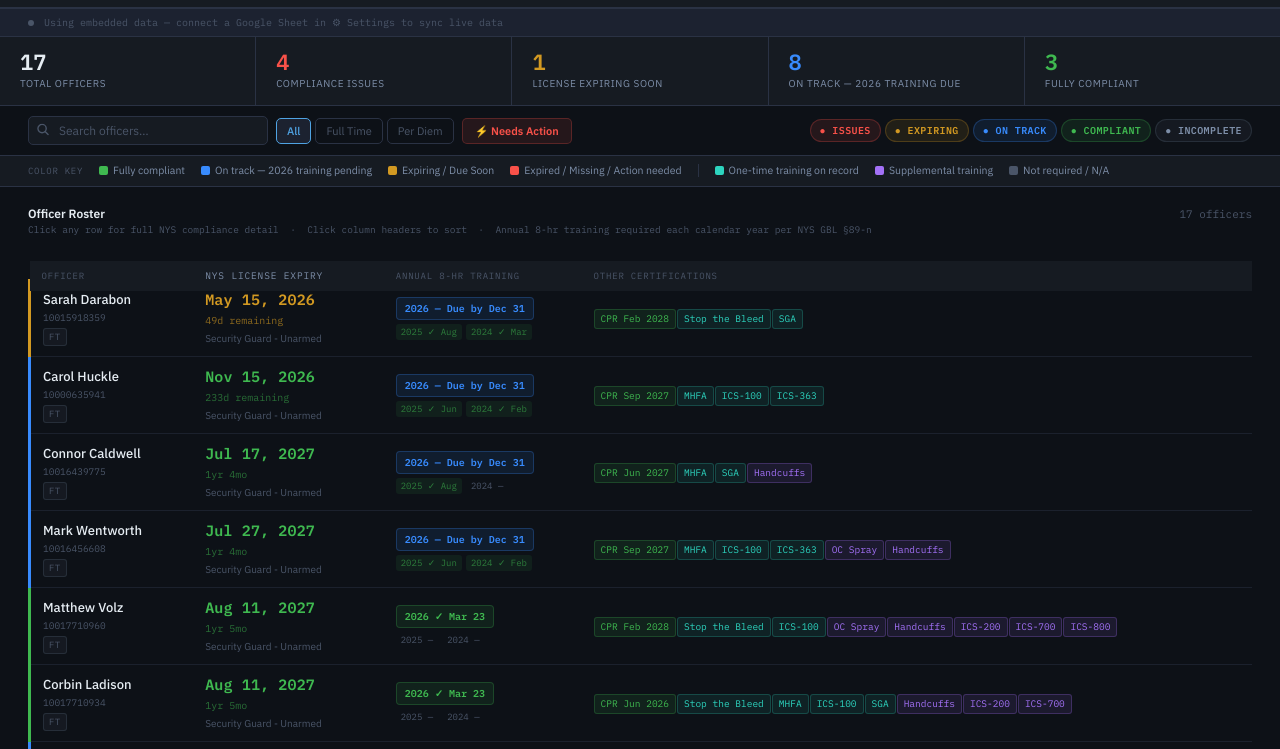
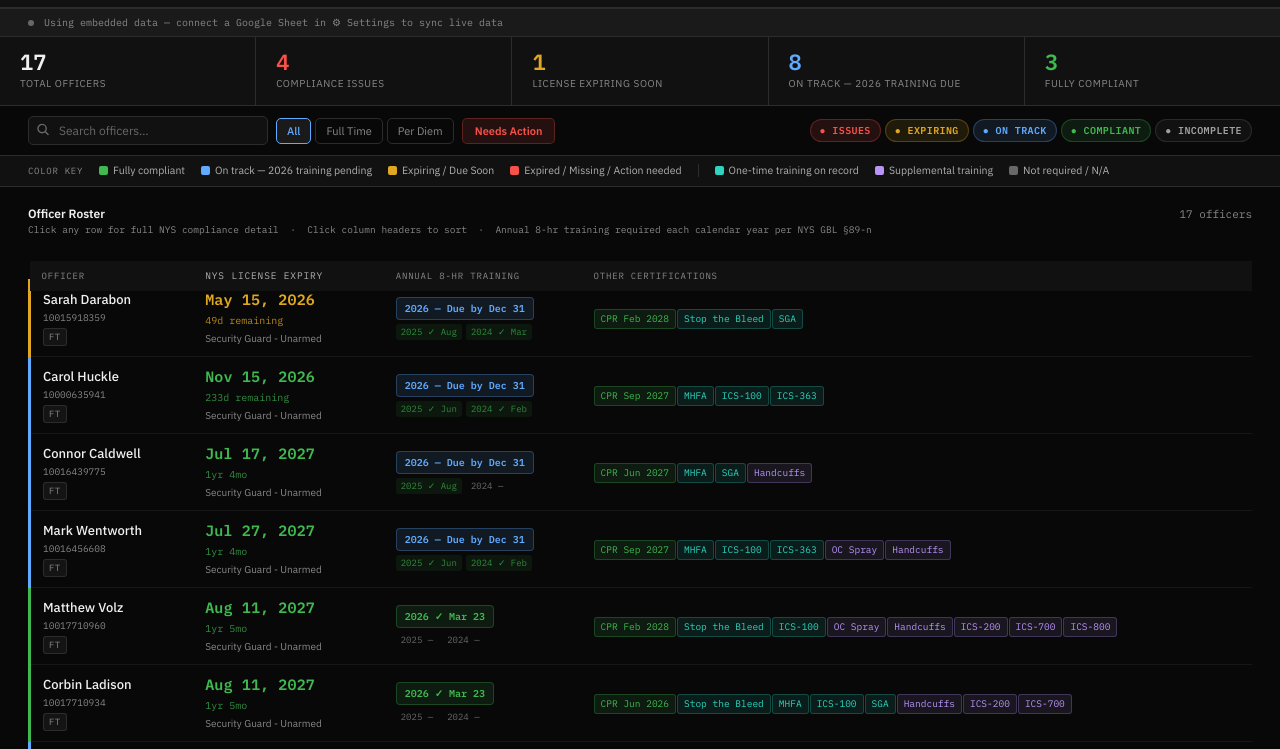
Before and after one commit to jmeyers-51/Certification-Tracker, a plain HTML site: page index.html in a window 1280 px wide. Shown: the part 48-797 px from the top of the page. Drawn offline with Linux system fonts and the light colour scheme.

Commit message:
Update index.html

```diff
--- a/index.html
+++ b/index.html
@@ -7,15 +7,15 @@
 <link href="https://fonts.googleapis.com/css2?family=IBM+Plex+Mono:wght@400;600&family=IBM+Plex+Sans:wght@300;400;500;600&display=swap" rel="stylesheet">
 <style>
   :root {
-    --bg: #0d1117; --surface: #161b22; --surface2: #1c2230; --border: #2a3244;
-    --text: #e6edf3; --text-muted: #7d8ea8; --text-dim: #4a5568; --accent: #4fa3e3;
-    --green: #3fb950; --green-bg: rgba(63,185,80,0.10); --green-border: rgba(63,185,80,0.25);
-    --amber: #d29922; --amber-bg: rgba(210,153,34,0.10); --amber-border: rgba(210,153,34,0.25);
-    --red: #f85149;   --red-bg: rgba(248,81,73,0.10);   --red-border: rgba(248,81,73,0.25);
-    --blue: #388bfd;  --blue-bg: rgba(56,139,253,0.10);  --blue-border: rgba(56,139,253,0.25);
-    --teal: #2dd4bf;  --teal-bg: rgba(45,212,191,0.09);  --teal-border: rgba(45,212,191,0.22);
-    --purple: #a371f7; --purple-bg: rgba(163,113,247,0.10); --purple-border: rgba(163,113,247,0.25);
-    --gray-bg: rgba(125,142,168,0.07); --gray-border: rgba(125,142,168,0.18);
+    --bg: #080808; --surface: #111111; --surface2: #1a1a1a; --border: #2c2c2c;
+    --text: #f0f0f0; --text-muted: #a0a0a0; --text-dim: #686868; --accent: #60aaff;
+    --green: #3fb950; --green-bg: rgba(63,185,80,0.11); --green-border: rgba(63,185,80,0.28);
+    --amber: #e0a820; --amber-bg: rgba(224,168,32,0.11); --amber-border: rgba(224,168,32,0.28);
+    --red: #f85149;   --red-bg: rgba(248,81,73,0.11);   --red-border: rgba(248,81,73,0.28);
+    --blue: #60aaff;  --blue-bg: rgba(96,170,255,0.11);  --blue-border: rgba(96,170,255,0.28);
+    --teal: #2dd4bf;  --teal-bg: rgba(45,212,191,0.10);  --teal-border: rgba(45,212,191,0.25);
+    --purple: #b794f6; --purple-bg: rgba(183,148,246,0.10); --purple-border: rgba(183,148,246,0.26);
+    --gray-bg: rgba(255,255,255,0.04); --gray-border: rgba(255,255,255,0.10);
     --mono: 'IBM Plex Mono', monospace; --sans: 'IBM Plex Sans', sans-serif;
   }
   * { box-sizing: border-box; margin: 0; padding: 0; }
@@ -26,10 +26,10 @@
   .header-left { display: flex; align-items: center; gap: 12px; }
   .shield-icon { width: 30px; height: 30px; background: var(--accent); border-radius: 6px; display: flex; align-items: center; justify-content: center; flex-shrink: 0; }
   .site-title { font-size: 14px; font-weight: 600; }
-  .site-sub { font-family: var(--mono); font-size: 9.5px; color: var(--text-muted); letter-spacing: 0.08em; text-transform: uppercase; }
+  .site-sub { font-family: var(--mono); font-size: 9.5px; color: #888888; letter-spacing: 0.08em; text-transform: uppercase; }
   .header-right { display: flex; align-items: center; gap: 10px; }
-  #sync-status { font-family: var(--mono); font-size: 10px; color: var(--text-dim); }
-  .icon-btn { background: none; border: 1px solid var(--border); color: var(--text-muted); padding: 5px 11px; border-radius: 5px; cursor: pointer; font-family: var(--sans); font-size: 12px; display: flex; align-items: center; gap: 5px; transition: all 0.15s; white-space: nowrap; }
+  #sync-status { font-family: var(--mono); font-size: 10px; color: #686868; }
+  .icon-btn { background: none; border: 1px solid var(--border); color: #a0a0a0; padding: 5px 11px; border-radius: 5px; cursor: pointer; font-family: var(--sans); font-size: 12px; display: flex; align-items: center; gap: 5px; transition: all 0.15s; white-space: nowrap; }
   .icon-btn:hover { border-color: var(--accent); color: var(--text); }
   .icon-btn.spinning svg { animation: spin 1s linear infinite; }
   @keyframes spin { to { transform: rotate(360deg); } }
@@ -39,16 +39,16 @@
   .config-bar.open { max-height: 140px; padding: 14px 28px; }
   .config-section { display: flex; flex-direction: column; gap: 10px; }
   .config-row { display: flex; align-items: center; gap: 16px; flex-wrap: wrap; }
-  .config-label { font-family: var(--mono); font-size: 10px; color: var(--text-muted); text-transform: uppercase; letter-spacing: 0.08em; white-space: nowrap; min-width: 110px; }
+  .config-label { font-family: var(--mono); font-size: 10px; color: #a0a0a0; text-transform: uppercase; letter-spacing: 0.08em; white-space: nowrap; min-width: 110px; }
   .sheet-input { background: var(--surface); border: 1px solid var(--border); color: var(--text); padding: 5px 10px; border-radius: 4px; font-family: var(--mono); font-size: 11px; width: 340px; }
   .sheet-input:focus { outline: none; border-color: var(--accent); }
-  .sheet-input::placeholder { color: var(--text-dim); }
-  .sheet-hint { font-size: 10px; color: var(--text-dim); font-family: var(--mono); }
+  .sheet-input::placeholder { color: #686868; }
+  .sheet-hint { font-size: 10px; color: #686868; font-family: var(--mono); }
   .threshold-group { display: flex; align-items: center; gap: 10px; }
   .threshold-item { display: flex; align-items: center; gap: 5px; }
   .dot { width: 8px; height: 8px; border-radius: 50%; flex-shrink: 0; }
   .dot.red { background: var(--red); } .dot.amber { background: var(--amber); }
-  .threshold-item label { font-size: 11px; color: var(--text-muted); }
+  .threshold-item label { font-size: 11px; color: #a0a0a0; }
   .threshold-item input[type=number] { background: var(--surface); border: 1px solid var(--border); color: var(--text); width: 54px; padding: 3px 6px; border-radius: 4px; font-family: var(--mono); font-size: 11px; text-align: center; }
   .threshold-item input[type=number]:focus { outline: none; border-color: var(--accent); }
   .apply-btn { background: var(--accent); color: #0d1117; border: none; padding: 5px 12px; border-radius: 4px; font-size: 11px; font-weight: 600; cursor: pointer; white-space: nowrap; }
@@ -66,7 +66,7 @@
   .stat-card.clickable { cursor: pointer; transition: background 0.12s; }
   .stat-card.clickable:hover { background: var(--surface2); }
   .stat-num { font-family: var(--mono); font-size: 22px; font-weight: 600; line-height: 1; }
-  .stat-label { font-size: 10px; color: var(--text-muted); text-transform: uppercase; letter-spacing: 0.06em; margin-top: 3px; }
+  .stat-label { font-size: 10px; color: #888888; text-transform: uppercase; letter-spacing: 0.06em; margin-top: 3px; }
   .stat-card.red   .stat-num { color: var(--red); }
   .stat-card.amber .stat-num { color: var(--amber); }
   .stat-card.blue  .stat-num { color: var(--blue); }
@@ -77,10 +77,10 @@
   .search-wrap { position: relative; flex: 1; min-width: 160px; max-width: 240px; }
   .search-wrap input { background: var(--surface); border: 1px solid var(--border); color: var(--text); padding: 6px 10px 6px 30px; border-radius: 5px; font-family: var(--sans); font-size: 12px; width: 100%; }
   .search-wrap input:focus { outline: none; border-color: var(--accent); }
-  .search-wrap input::placeholder { color: var(--text-dim); }
+  .search-wrap input::placeholder { color: #686868; }
   .search-icon { position: absolute; left: 9px; top: 50%; transform: translateY(-50%); color: var(--text-dim); pointer-events: none; }
   .filter-btns { display: flex; gap: 4px; }
-  .filter-btn { background: none; border: 1px solid var(--border); color: var(--text-dim); padding: 5px 10px; border-radius: 5px; cursor: pointer; font-size: 11px; font-family: var(--sans); transition: all 0.12s; white-space: nowrap; }
+  .filter-btn { background: none; border: 1px solid var(--border); color: #888888; padding: 5px 10px; border-radius: 5px; cursor: pointer; font-size: 11px; font-family: var(--sans); transition: all 0.12s; white-space: nowrap; }
   .filter-btn:hover { border-color: var(--accent); color: var(--text); }
   .filter-btn.active { background: var(--surface2); border-color: var(--accent); color: var(--accent); font-weight: 500; }
 
@@ -97,32 +97,32 @@
   .status-badge-btn.blue  { background: var(--blue-bg);  border-color: var(--blue-border);  color: var(--blue); }
   .status-badge-btn.green { background: var(--green-bg); border-color: var(--green-border); color: var(--green); }
   .status-badge-btn.gray  { background: var(--gray-bg);  border-color: var(--gray-border);  color: var(--text-muted); }
-  .settings-btn { background: none; border: 1px solid var(--border); color: var(--text-dim); width: 30px; height: 30px; border-radius: 5px; cursor: pointer; font-size: 14px; display: flex; align-items: center; justify-content: center; transition: all 0.12s; }
+  .settings-btn { background: none; border: 1px solid var(--border); color: #888888; width: 30px; height: 30px; border-radius: 5px; cursor: pointer; font-size: 14px; display: flex; align-items: center; justify-content: center; transition: all 0.12s; }
   .settings-btn:hover { border-color: var(--accent); color: var(--accent); }
 
   /* LEGEND */
   .legend-strip { padding: 7px 28px; background: var(--surface); border-bottom: 1px solid var(--border); display: flex; align-items: center; gap: 16px; flex-wrap: wrap; }
-  .legend-label { font-family: var(--mono); font-size: 9px; color: var(--text-dim); text-transform: uppercase; letter-spacing: 0.08em; flex-shrink: 0; }
+  .legend-label { font-family: var(--mono); font-size: 9px; color: #888888; text-transform: uppercase; letter-spacing: 0.08em; flex-shrink: 0; }
   .legend-group { display: flex; align-items: center; gap: 5px; }
   .ls { width: 9px; height: 9px; border-radius: 2px; flex-shrink: 0; }
   .ls.green { background: var(--green); } .ls.amber { background: var(--amber); }
   .ls.red   { background: var(--red); }   .ls.blue  { background: var(--blue); }
-  .ls.teal  { background: var(--teal); }  .ls.purple { background: var(--purple); } .ls.gray { background: #4a5568; }
-  .legend-text { font-size: 10.5px; color: var(--text-muted); }
+  .ls.teal  { background: var(--teal); }  .ls.purple { background: var(--purple); } .ls.gray { background: #686868; }
+  .legend-text { font-size: 10.5px; color: #b0b0b0; }
   .legend-sep { width: 1px; height: 13px; background: var(--border); }
 
   /* TABLE */
   .main-content { padding: 18px 28px 0; overflow-x: auto; }
   .section-header { display: flex; align-items: baseline; justify-content: space-between; margin-bottom: 12px; gap: 12px; }
   .section-title { font-size: 12px; font-weight: 600; color: var(--text); }
-  .section-sub   { font-family: var(--mono); font-size: 9.5px; color: var(--text-dim); }
-  .officer-count { font-family: var(--mono); font-size: 11px; color: var(--text-dim); white-space: nowrap; }
+  .section-sub   { font-family: var(--mono); font-size: 9.5px; color: #888888; }
+  .officer-count { font-family: var(--mono); font-size: 11px; color: #888888; white-space: nowrap; }
 
   table { width: 100%; border-collapse: collapse; min-width: 760px; }
   thead th {
     background: var(--surface); border-bottom: 1px solid var(--border);
     padding: 8px 12px; text-align: left; font-family: var(--mono); font-size: 9px;
-    color: var(--text-dim); text-transform: uppercase; letter-spacing: 0.09em;
+    color: #888888; text-transform: uppercase; letter-spacing: 0.09em;
     font-weight: 400; white-space: nowrap; position: sticky; top: 56px; z-index: 10;
     user-select: none;
   }
@@ -130,17 +130,17 @@
   thead th.sortable:hover { color: var(--text-muted); background: var(--surface2); }
   thead th.sort-asc::after  { content: ' ↑'; color: var(--accent); }
   thead th.sort-desc::after { content: ' ↓'; color: var(--accent); }
-  thead th.primary-col { color: var(--text-muted); font-size: 9.5px; }
+  thead th.primary-col { color: #b0b0b0; font-size: 9.5px; }
 
-  tbody tr { border-bottom: 1px solid rgba(42,50,68,0.5); transition: background 0.1s; cursor: pointer; }
-  tbody tr:hover { background: rgba(28,34,48,0.8); }
+  tbody tr { border-bottom: 1px solid rgba(255,255,255,0.06); transition: background 0.1s; cursor: pointer; }
+  tbody tr:hover { background: rgba(255,255,255,0.04); }
   tbody tr.hidden { display: none; }
   td { padding: 10px 12px; vertical-align: middle; }
 
   /* OFFICER CELL */
   .officer-name { font-size: 13px; font-weight: 500; }
-  .officer-id   { font-family: var(--mono); font-size: 9.5px; color: var(--text-dim); margin-top: 1px; }
-  .group-pill { display: inline-block; font-size: 9px; font-family: var(--mono); padding: 1px 5px; border-radius: 3px; margin-top: 2px; text-transform: uppercase; letter-spacing: 0.05em; background: var(--gray-bg); color: var(--text-dim); border: 1px solid var(--gray-border); }
+  .officer-id   { font-family: var(--mono); font-size: 9.5px; color: #888888; margin-top: 1px; }
+  .group-pill { display: inline-block; font-size: 9px; font-family: var(--mono); padding: 1px 5px; border-radius: 3px; margin-top: 2px; text-transform: uppercase; letter-spacing: 0.05em; background: rgba(255,255,255,0.05); color: #888888; border: 1px solid rgba(255,255,255,0.10); }
 
   /* LICENSE CELL */
   .lic-cell { min-width: 155px; }
@@ -148,9 +148,9 @@
   .lic-date.green { color: var(--green); } .lic-date.amber { color: var(--amber); }
   .lic-date.red   { color: var(--red); }   .lic-date.gray  { color: var(--text-dim); }
   .lic-remaining { font-family: var(--mono); font-size: 10px; margin-top: 2px; }
-  .lic-remaining.green { color: rgba(63,185,80,0.55); }  .lic-remaining.amber { color: rgba(210,153,34,0.65); }
-  .lic-remaining.red   { color: rgba(248,81,73,0.65); }  .lic-remaining.gray  { color: var(--text-dim); }
-  .lic-type { font-size: 10px; color: var(--text-dim); margin-top: 3px; white-space: nowrap; overflow: hidden; text-overflow: ellipsis; max-width: 165px; }
+  .lic-remaining.green { color: rgba(63,185,80,0.75); }  .lic-remaining.amber { color: rgba(224,168,32,0.80); }
+  .lic-remaining.red   { color: rgba(248,81,73,0.80); }  .lic-remaining.gray  { color: #686868; }
+  .lic-type { font-size: 10px; color: #888888; margin-top: 3px; white-space: nowrap; overflow: hidden; text-overflow: ellipsis; max-width: 165px; }
 
   /* ANNUAL TRAINING CELL */
   .nys-cell { min-width: 145px; }
@@ -158,11 +158,11 @@
   .annual-badge.done    { background: var(--green-bg); border-color: var(--green-border); color: var(--green); }
   .annual-badge.pending { background: var(--blue-bg);  border-color: var(--blue-border);  color: var(--blue); }
   .annual-badge.overdue { background: var(--red-bg);   border-color: var(--red-border);   color: var(--red); }
-  .annual-badge.na      { color: var(--text-dim); font-weight: 400; font-size: 10px; }
+  .annual-badge.na      { color: #686868; font-weight: 400; font-size: 10px; }
   .prior-years { display: flex; gap: 4px; margin-top: 4px; flex-wrap: wrap; }
   .yr-pill { font-family: var(--mono); font-size: 9px; padding: 1px 5px; border-radius: 3px; white-space: nowrap; }
-  .yr-pill.done { background: rgba(63,185,80,0.09); color: rgba(63,185,80,0.6); }
-  .yr-pill.na   { color: var(--text-dim); }
+  .yr-pill.done { background: rgba(63,185,80,0.09); color: rgba(63,185,80,0.7); }
+  .yr-pill.na   { color: #686868; }
 
   /* CERTS CELL */
   .certs-cell { min-width: 160px; }
@@ -173,20 +173,20 @@
   .ctag.cpr-none { background: var(--red-bg);   border-color: var(--red-border);   color: var(--red); opacity: 0.65; }
   .ctag.onetime  { background: var(--teal-bg);   border-color: var(--teal-border);   color: var(--teal); }
   .ctag.extra    { background: var(--purple-bg); border-color: var(--purple-border); color: var(--purple); }
-  .no-rec { font-family: var(--mono); font-size: 10px; color: var(--text-dim); }
+  .no-rec { font-family: var(--mono); font-size: 10px; color: #686868; }
 
   /* FOOTER */
   .nys-footer { margin: 28px 28px 0; padding: 16px 20px; background: var(--surface); border: 1px solid var(--border); border-radius: 6px; }
-  .nys-footer-title { font-family: var(--mono); font-size: 9px; color: var(--text-dim); text-transform: uppercase; letter-spacing: 0.1em; margin-bottom: 12px; }
+  .nys-footer-title { font-family: var(--mono); font-size: 9px; color: #888888; text-transform: uppercase; letter-spacing: 0.1em; margin-bottom: 12px; }
   .nys-rules { display: grid; grid-template-columns: repeat(auto-fit, minmax(190px, 1fr)); gap: 16px; }
-  .nys-rule-label { font-size: 11px; font-weight: 500; color: var(--text-muted); margin-bottom: 3px; }
-  .nys-rule-desc  { font-size: 10.5px; color: var(--text-dim); line-height: 1.55; }
+  .nys-rule-label { font-size: 11px; font-weight: 500; color: #c0c0c0; margin-bottom: 3px; }
+  .nys-rule-desc  { font-size: 10.5px; color: #888888; line-height: 1.55; }
   .nys-rule-desc a { color: var(--accent); text-decoration: none; font-family: var(--mono); font-size: 10px; }
   .nys-rule-desc a:hover { text-decoration: underline; }
   .footer-end { height: 40px; }
 
   /* SHEET STATUS BAR */
-  .sheet-bar { padding: 6px 28px; background: var(--surface2); border-bottom: 1px solid var(--border); display: flex; align-items: center; gap: 10px; font-family: var(--mono); font-size: 10px; color: var(--text-dim); }
+  .sheet-bar { padding: 6px 28px; background: var(--surface2); border-bottom: 1px solid var(--border); display: flex; align-items: center; gap: 10px; font-family: var(--mono); font-size: 10px; color: #888888; }
   .sheet-bar .dot-live { width: 6px; height: 6px; border-radius: 50%; background: var(--green); flex-shrink: 0; animation: pulse 2s infinite; }
   .sheet-bar .dot-offline { width: 6px; height: 6px; border-radius: 50%; background: var(--text-dim); flex-shrink: 0; }
   @keyframes pulse { 0%,100%{opacity:1} 50%{opacity:0.4} }
@@ -197,22 +197,22 @@
   .modal { background: var(--surface); border: 1px solid var(--border); border-radius: 10px; padding: 24px; width: 560px; max-width: 96vw; max-height: 90vh; overflow-y: auto; }
   .modal-header { display: flex; align-items: flex-start; justify-content: space-between; margin-bottom: 4px; }
   .modal h3 { font-size: 15px; font-weight: 600; }
-  .modal-sub { font-size: 11px; color: var(--text-muted); margin-bottom: 18px; line-height: 1.5; }
-  .modal-close { background: none; border: none; color: var(--text-dim); font-size: 20px; cursor: pointer; line-height: 1; padding: 0; flex-shrink: 0; }
+  .modal-sub { font-size: 11px; color: #a0a0a0; margin-bottom: 18px; line-height: 1.5; }
+  .modal-close { background: none; border: none; color: #686868; font-size: 20px; cursor: pointer; line-height: 1; padding: 0; flex-shrink: 0; }
   .modal-close:hover { color: var(--text); }
   .modal-section { margin-bottom: 16px; }
-  .modal-section h4 { font-family: var(--mono); font-size: 9.5px; color: var(--text-dim); text-transform: uppercase; letter-spacing: 0.1em; margin-bottom: 8px; padding-bottom: 5px; border-bottom: 1px solid var(--border); }
+  .modal-section h4 { font-family: var(--mono); font-size: 9.5px; color: #888888; text-transform: uppercase; letter-spacing: 0.1em; margin-bottom: 8px; padding-bottom: 5px; border-bottom: 1px solid var(--border); }
   .detail-grid { display: grid; grid-template-columns: 1fr 1fr; gap: 8px; }
-  .detail-item .dl { font-size: 10px; color: var(--text-dim); margin-bottom: 2px; }
+  .detail-item .dl { font-size: 10px; color: #888888; margin-bottom: 2px; }
   .detail-item .dv { font-family: var(--mono); font-size: 11.5px; }
-  .nys-compliance-box { background: var(--surface2); border: 1px solid var(--border); border-radius: 6px; padding: 12px 14px; margin-bottom: 16px; }
+  .nys-compliance-box { background: #141414; border: 1px solid #2c2c2c; border-radius: 6px; padding: 12px 14px; margin-bottom: 16px; }
   .nys-compliance-box .box-title { font-family: var(--mono); font-size: 9px; color: var(--accent); text-transform: uppercase; letter-spacing: 0.1em; margin-bottom: 8px; }
-  .comp-row { display: flex; align-items: baseline; justify-content: space-between; padding: 5px 0; border-bottom: 1px solid rgba(42,50,68,0.6); gap: 12px; }
+  .comp-row { display: flex; align-items: baseline; justify-content: space-between; padding: 5px 0; border-bottom: 1px solid rgba(255,255,255,0.07); gap: 12px; }
   .comp-row:last-child { border-bottom: none; }
-  .comp-label { font-size: 11px; color: var(--text-muted); flex-shrink: 0; }
+  .comp-label { font-size: 11px; color: #a0a0a0; flex-shrink: 0; }
   .comp-val { font-family: var(--mono); font-size: 10.5px; font-weight: 600; text-align: right; }
   .comp-val.ok   { color: var(--green); } .comp-val.warn { color: var(--amber); }
-  .comp-val.fail { color: var(--red); }   .comp-val.na   { color: var(--text-dim); font-weight: 400; }
+  .comp-val.fail { color: var(--red); }   .comp-val.na   { color: #686868; font-weight: 400; }
 
   @media (max-width: 900px) { .stats-row { grid-template-columns: repeat(3,1fr); } .hide-sm { display: none; } }
   @media (max-width: 600px) { header,.toolbar,.main-content,.legend-strip,.nys-footer,.sheet-bar { padding-left:14px;padding-right:14px; } td { padding:8px; } }
@@ -224,7 +224,7 @@
 <header>
   <div class="header-left">
     <div class="shield-icon">
-      <svg width="15" height="17" viewBox="0 0 16 18" fill="none"><path d="M8 0L0 3V9C0 13.418 3.582 17.418 8 18C12.418 17.418 16 13.418 16 9V3L8 0Z" fill="#0d1117"/><path d="M8 1.5L1.5 4V9C1.5 12.8 4.5 16.1 8 17C11.5 16.1 14.5 12.8 14.5 9V4L8 1.5Z" stroke="white" stroke-width="1" fill="none"/><path d="M5 9L7 11L11 7" stroke="white" stroke-width="1.5" stroke-linecap="round" stroke-linejoin="round"/></svg>
+      <svg width="15" height="17" viewBox="0 0 16 18" fill="none"><path d="M8 0L0 3V9C0 13.418 3.582 17.418 8 18C12.418 17.418 16 13.418 16 9V3L8 0Z" fill="#080808"/><path d="M8 1.5L1.5 4V9C1.5 12.8 4.5 16.1 8 17C11.5 16.1 14.5 12.8 14.5 9V4L8 1.5Z" stroke="white" stroke-width="1" fill="none"/><path d="M5 9L7 11L11 7" stroke="white" stroke-width="1.5" stroke-linecap="round" stroke-linejoin="round"/></svg>
     </div>
     <div>
       <div class="site-title">Clarkson Safety &amp; Security</div>
@@ -281,7 +281,7 @@
 <!-- TOOLBAR -->
 <div class="toolbar">
   <div class="search-wrap">
-    <span class="search-icon"><svg width="12" height="12" viewBox="0 0 13 13" fill="none"><circle cx="5.5" cy="5.5" r="4.5" stroke="#4a5568" stroke-width="1.5"/><line x1="9" y1="9" x2="12" y2="12" stroke="#4a5568" stroke-width="1.5" stroke-linecap="round"/></svg></span>
+    <span class="search-icon"><svg width="12" height="12" viewBox="0 0 13 13" fill="none"><circle cx="5.5" cy="5.5" r="4.5" stroke="#686868" stroke-width="1.5"/><line x1="9" y1="9" x2="12" y2="12" stroke="#686868" stroke-width="1.5" stroke-linecap="round"/></svg></span>
     <input type="text" id="searchInput" placeholder="Search officers…" oninput="applyFilters()">
   </div>
   <div class="filter-btns">
@@ -291,7 +291,7 @@
   </div>
   <!-- NEEDS ACTION -->
   <button class="action-btn" id="actionBtn" onclick="toggleNeedsAction()">
-    ⚡ Needs Action
+    Needs Action
   </button>
   <div class="status-filters">
     <button class="status-badge-btn red   active" data-status="red"   onclick="toggleStatusFilter(this)">● Issues</button>
@@ -684,7 +684,7 @@
     tr.innerHTML = `
       <td>
         <div class="officer-name">${o.name}</div>
-        <div class="officer-id">${o.id||'<span style="color:var(--text-dim)">No ID</span>'}</div>
+        <div class="officer-id">${o.id||'<span style="color:#686868">No ID</span>'}</div>
         <span class="group-pill">${o.group==='Full Time'?'FT':'Per Diem'}</span>
       </td>
       <td class="lic-cell">${licCell(o,gCode)}</td>
@@ -699,7 +699,7 @@
 }
 
 function licCell(o, code) {
-  if (!o.guardExp) return `<span class="lic-date gray">No record</span><div class="lic-remaining" style="color:rgba(248,81,73,0.65);font-family:var(--mono);font-size:10px;margin-top:2px">License expiry missing</div>`;
+  if (!o.guardExp) return `<span class="lic-date gray">No record</span><div class="lic-remaining" style="color:rgba(248,81,73,0.75);font-family:var(--mono);font-size:10px;margin-top:2px">License expiry missing</div>`;
   const date = fmtDate(o.guardExp,{month:'short',day:'numeric',year:'numeric'});
   const left = fmtLeft(o.guardExp);
   const expired = daysUntil(o.guardExp) <= 0;
@@ -896,13 +896,13 @@
     return row(`8-hr In-Service ${yr}`, val);
   }
   function detRow(label,ds,code,sub) {
-    if(!ds) return `<div class="detail-item"><div class="dl">${label}</div><div class="dv" style="color:var(--text-dim)">—</div></div>`;
+    if(!ds) return `<div class="detail-item"><div class="dl">${label}</div><div class="dv" style="color:#686868">—</div></div>`;
     const color=code==='red'?'var(--red)':code==='amber'?'var(--amber)':code==='green'?'var(--green)':'var(--text-muted)';
     const tl=fmtLeft(ds);
     return `<div class="detail-item"><div class="dl">${label}</div><div class="dv" style="color:${color}">${fmtDate(ds)}${tl?' — '+tl:''}</div>${sub?`<div class="dl" style="margin-top:2px">${sub}</div>`:''}</div>`;
   }
   function recRow(label,val) {
-    if(!val) return `<div class="detail-item"><div class="dl">${label}</div><div class="dv" style="color:var(--text-dim)">—</div></div>`;
+    if(!val) return `<div class="detail-item"><div class="dl">${label}</div><div class="dv" style="color:#686868">—</div></div>`;
     const d=val.match(/^\d{4}-\d{2}/)?fmtDate(val):val;
     return `<div class="detail-item"><div class="dl">${label}</div><div class="dv" style="color:var(--teal)">${d}</div></div>`;
   }
```
